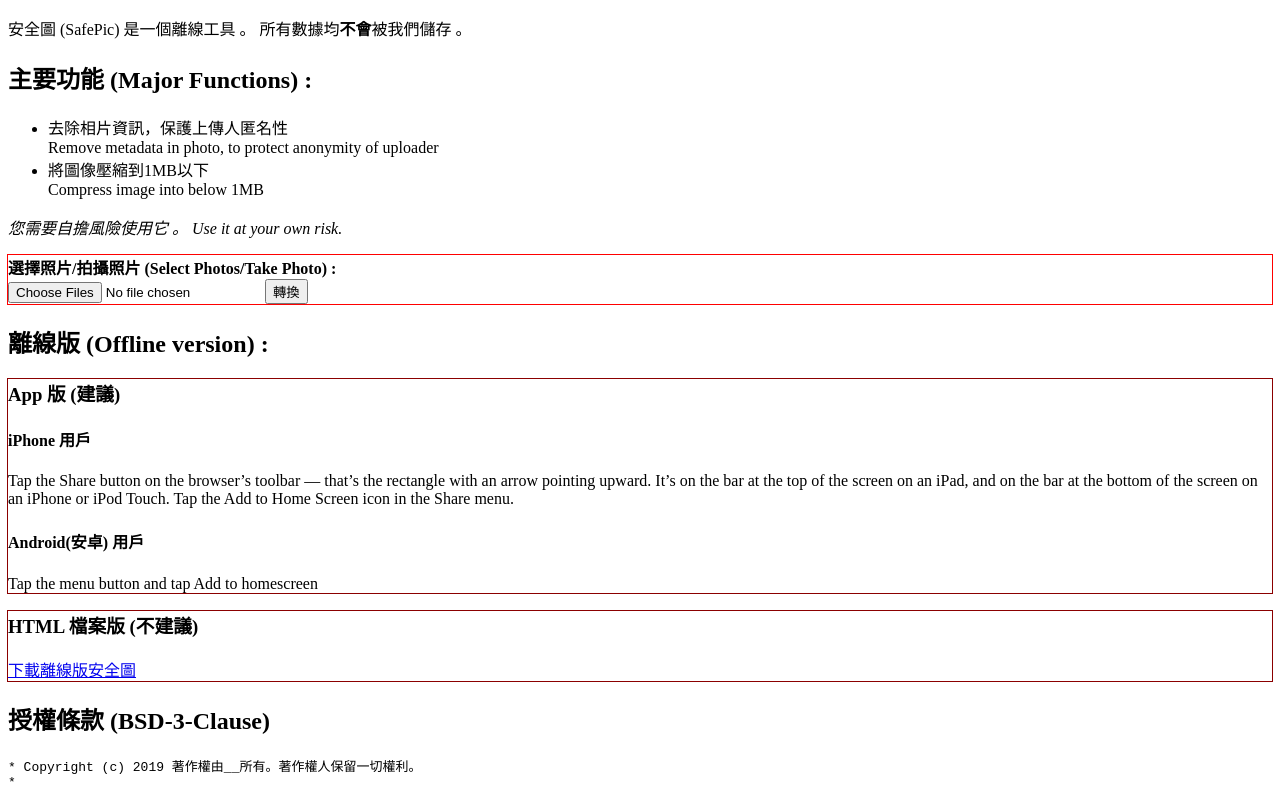
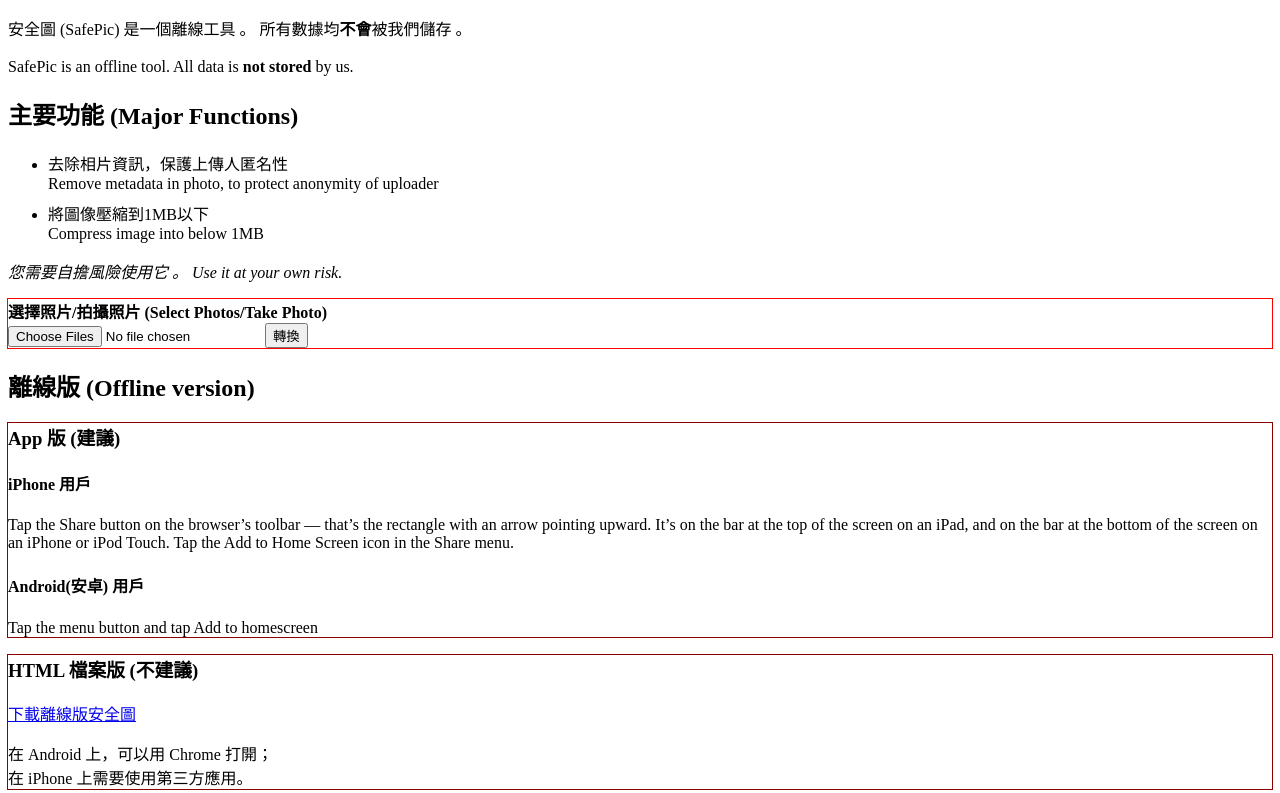
Before and after one commit to beenotung/safepic, a plain HTML site: page www/index.html in a window 1280 px wide. Shown: the top 793 px of the page. Drawn offline with Linux system fonts and the light colour scheme.

Commit message:
added english version of heading; minor style update; added guide on how to open offline html file

```diff
--- a/www/index.html
+++ b/www/index.html
@@ -30,6 +30,9 @@
 				max-width: 100%;
 				max-height: 100%;
 			}
+			li {
+				margin-top: 0.5rem;
+			}
 		</style>
 	</head>
 <body>
@@ -42,12 +45,14 @@
 		。
         所有數據均<strong>不會</strong>被我們儲存
         。
+		<br>
+		<br>
+		SafePic is an offline tool. All data is <strong>not stored</strong> by us.
 	</p>
 
 	<h2>
 		主要功能
 		(Major Functions)
-		:
 	</h2>
 	<ul>
 		<li>
@@ -73,7 +78,6 @@
 	<label for="imageLoader" style="font-weight: bold">
 		選擇照片/拍攝照片
 		(Select Photos/Take Photo)
-		:
 	</label><br/>
 	<input type="file" accept="image/*" id="imageLoader" multiple onchange="handleInput()"/>
 	<button type="button" onclick="handleInput()">轉換</button>
@@ -83,7 +87,6 @@
 	<h2>
 		離線版
 		(Offline version)
-		:
 	</h2>
 	<div style="outline: 1px darkred solid">
 		<h3>App 版 (建議)</h3>
@@ -108,6 +111,10 @@
 			};
 			xhr.send();
 		</script>
+		<p>
+			在 Android 上，可以用 Chrome 打開；<br>
+			在 iPhone 上需要使用第三方應用。
+		</p>
 	</div>
 
 
```
